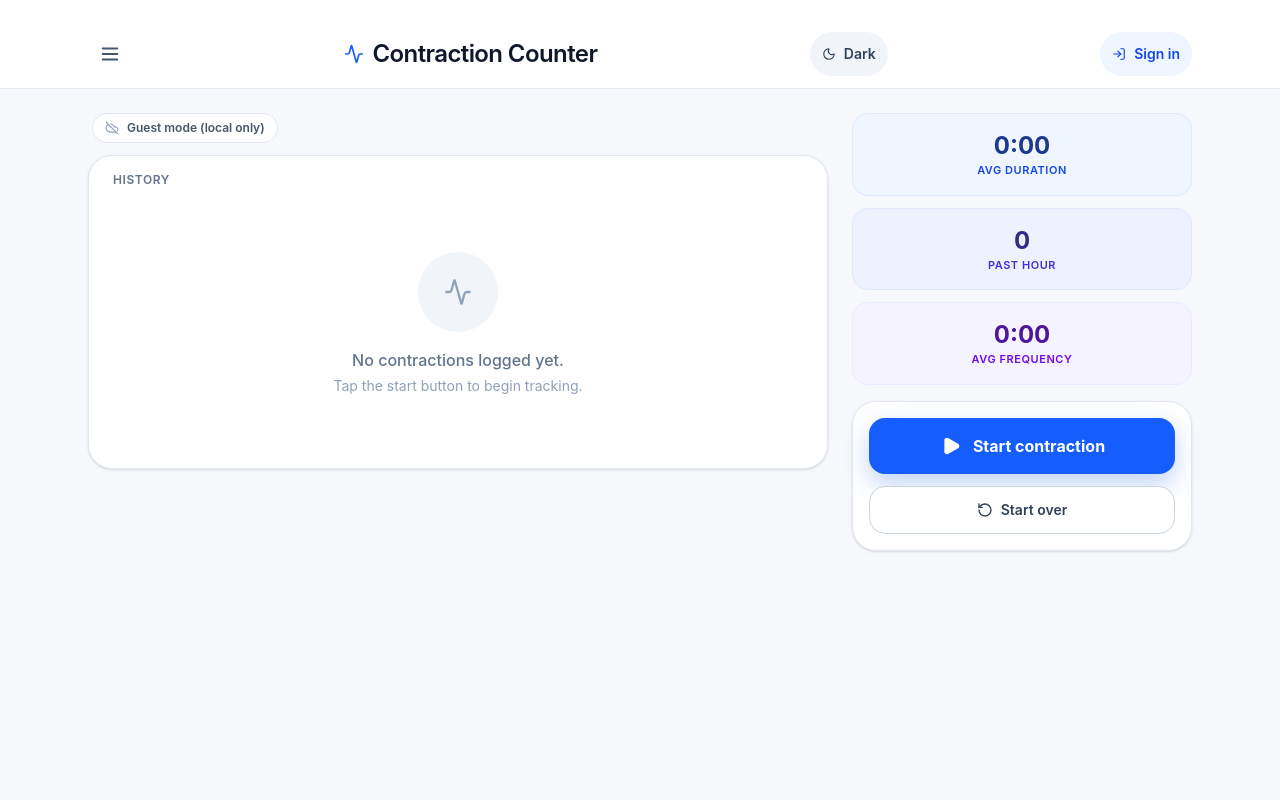
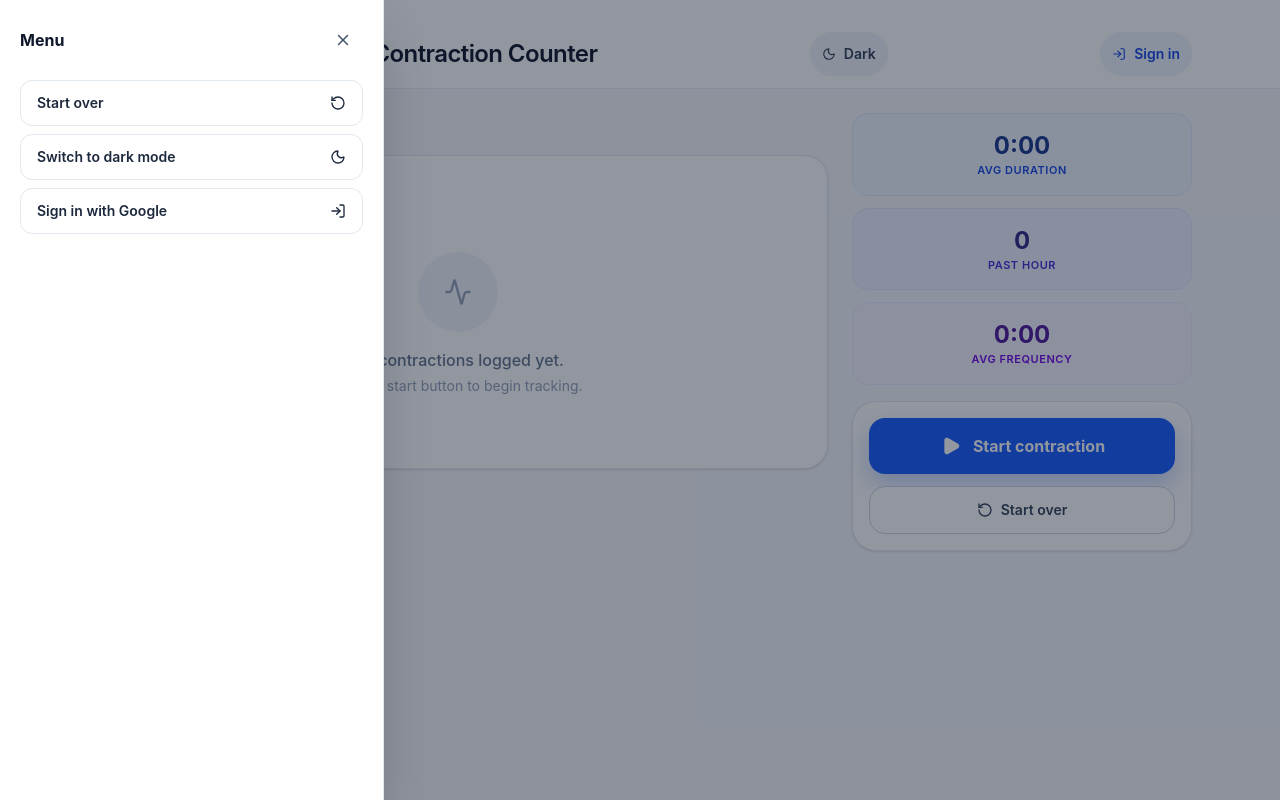
Before and after one commit to rileygramlich/ContractionCounter, a React (Vite) app: page / in a window 1280 px wide. Both pictures are taken after a click on the button "Menu". Built offline with nearby package versions, Linux system fonts and the light colour scheme; no server answers.

Commit message:
feat: make slide-out menu functional with action buttons

```diff
--- a/src/App.tsx
+++ b/src/App.tsx
@@ -9,6 +9,7 @@ import {
   RotateCcw,
   Moon,
   Sun,
+  X,
   LogIn,
   LogOut,
   Cloud,
@@ -59,6 +60,7 @@ export default function App() {
   const [statusError, setStatusError] = useState<string | null>(null);
   const [resetConfirmOpen, setResetConfirmOpen] = useState(false);
   const [resetBusy, setResetBusy] = useState(false);
+  const [menuOpen, setMenuOpen] = useState(false);
   const [theme, setTheme] = useState<'light' | 'dark'>(() =>
     localStorage.getItem(THEME_STORAGE_KEY) === 'dark' ? 'dark' : 'light',
   );
@@ -301,6 +303,7 @@ export default function App() {
       <header className={`sticky top-0 z-20 border-b backdrop-blur ${isDark ? 'border-slate-800 bg-slate-950/95' : 'border-slate-200/80 bg-white/95'}`}>
         <div className="mx-auto flex w-full max-w-6xl items-center justify-between gap-3 px-4 pb-3 pt-6 md:px-6 md:pt-8">
           <button
+            onClick={() => setMenuOpen(true)}
             className={`grid h-11 w-11 place-items-center rounded-full transition-colors ${isDark ? 'text-slate-300 hover:bg-slate-800' : 'text-slate-600 hover:bg-slate-100'}`}
             aria-label="Menu"
           >
@@ -569,6 +572,59 @@ export default function App() {
           </div>
         </div>
       )}
+
+      {menuOpen && (
+        <div className="fixed inset-0 z-50">
+          <button className="absolute inset-0 bg-slate-900/45" onClick={() => setMenuOpen(false)} aria-label="Close menu" />
+          <div className={`absolute left-0 top-0 h-full w-[86%] max-w-sm border-r p-5 shadow-2xl ${isDark ? 'border-slate-800 bg-slate-950' : 'border-slate-200 bg-white'}`}>
+            <div className="mb-5 flex items-center justify-between">
+              <h3 className={`text-base font-bold ${isDark ? 'text-slate-100' : 'text-slate-900'}`}>Menu</h3>
+              <button
+                onClick={() => setMenuOpen(false)}
+                className={`grid h-10 w-10 place-items-center rounded-full ${isDark ? 'text-slate-300 hover:bg-slate-800' : 'text-slate-600 hover:bg-slate-100'}`}
+                aria-label="Close menu"
+              >
+                <X size={18} />
+              </button>
+            </div>
+
+            <div className="space-y-2">
+              <button
+                onClick={() => {
+                  setMenuOpen(false);
+                  setResetConfirmOpen(true);
+                }}
+                className={`flex w-full items-center justify-between rounded-xl border px-4 py-3 text-left text-sm font-semibold ${isDark ? 'border-slate-700 bg-slate-900 text-slate-100 hover:bg-slate-800' : 'border-slate-200 bg-white text-slate-800 hover:bg-slate-50'}`}
+              >
+                <span>Start over</span>
+                <RotateCcw size={16} />
+              </button>
+
+              <button
+                onClick={() => setTheme((prev) => (prev === 'dark' ? 'light' : 'dark'))}
+                className={`flex w-full items-center justify-between rounded-xl border px-4 py-3 text-left text-sm font-semibold ${isDark ? 'border-slate-700 bg-slate-900 text-slate-100 hover:bg-slate-800' : 'border-slate-200 bg-white text-slate-800 hover:bg-slate-50'}`}
+              >
+                <span>{isDark ? 'Switch to light mode' : 'Switch to dark mode'}</span>
+                {isDark ? <Sun size={16} /> : <Moon size={16} />}
+              </button>
+
+              {firebaseEnabled && (
+                <button
+                  onClick={() => {
+                    setMenuOpen(false);
+                    if (user) void handleSignOut();
+                    else void handleGoogleSignIn();
+                  }}
+                  className={`flex w-full items-center justify-between rounded-xl border px-4 py-3 text-left text-sm font-semibold ${isDark ? 'border-slate-700 bg-slate-900 text-slate-100 hover:bg-slate-800' : 'border-slate-200 bg-white text-slate-800 hover:bg-slate-50'}`}
+                >
+                  <span>{user ? 'Sign out' : 'Sign in with Google'}</span>
+                  {user ? <LogOut size={16} /> : <LogIn size={16} />}
+                </button>
+              )}
+            </div>
+          </div>
+        </div>
+      )}
     </div>
   );
 }
```
